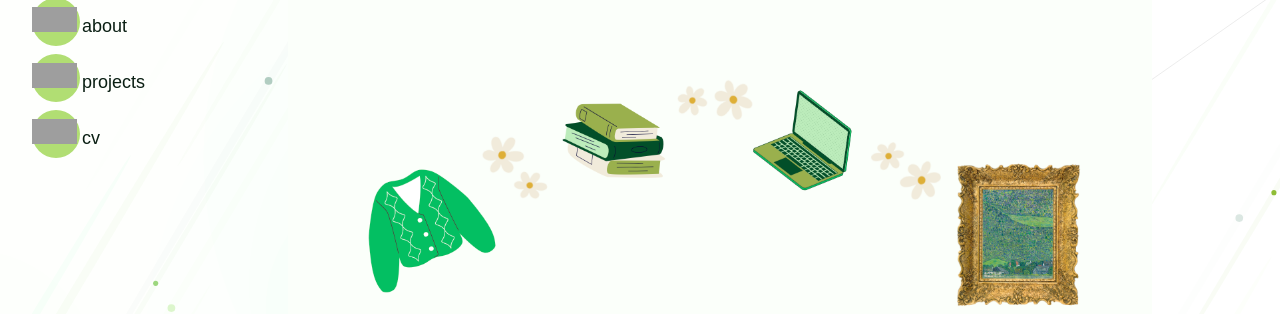
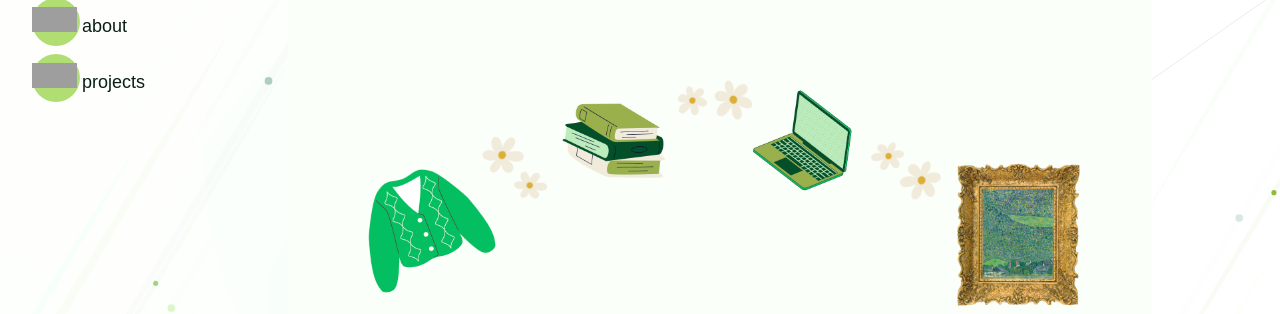
Before and after one commit to green-queen/green-queen.github.io, a Jekyll site: the page built from _pages/index.md, in a window 1280 px wide. Shown: the part 270-584 px from the top of the page. Built offline with Jekyll 4.4.1, drawn with Linux system fonts in a browser that asks for light colours; some web fonts are replaced; grey boxes are pictures that could not be loaded.

Commit message:
Remove CV link from navigation
Removed CV link from navigation menu.

```diff
--- a/_includes/navigation.html
+++ b/_includes/navigation.html
@@ -17,14 +17,6 @@
                     </span>
                 </a>
             </div>
-               <div class="nav-item">
-                <a href="{{ '/cv.html' | prepend: site.baseurl }}" class="nav-list-link nav-lh">
-                    <span>
-                        <img src="https://i.redd.it/qieveg5m49z91.gif" width="45" height="25">
-                        cv
-                    </span>
-                </a>
-               </div>
          </li>
     </ul>
 </nav>
```
